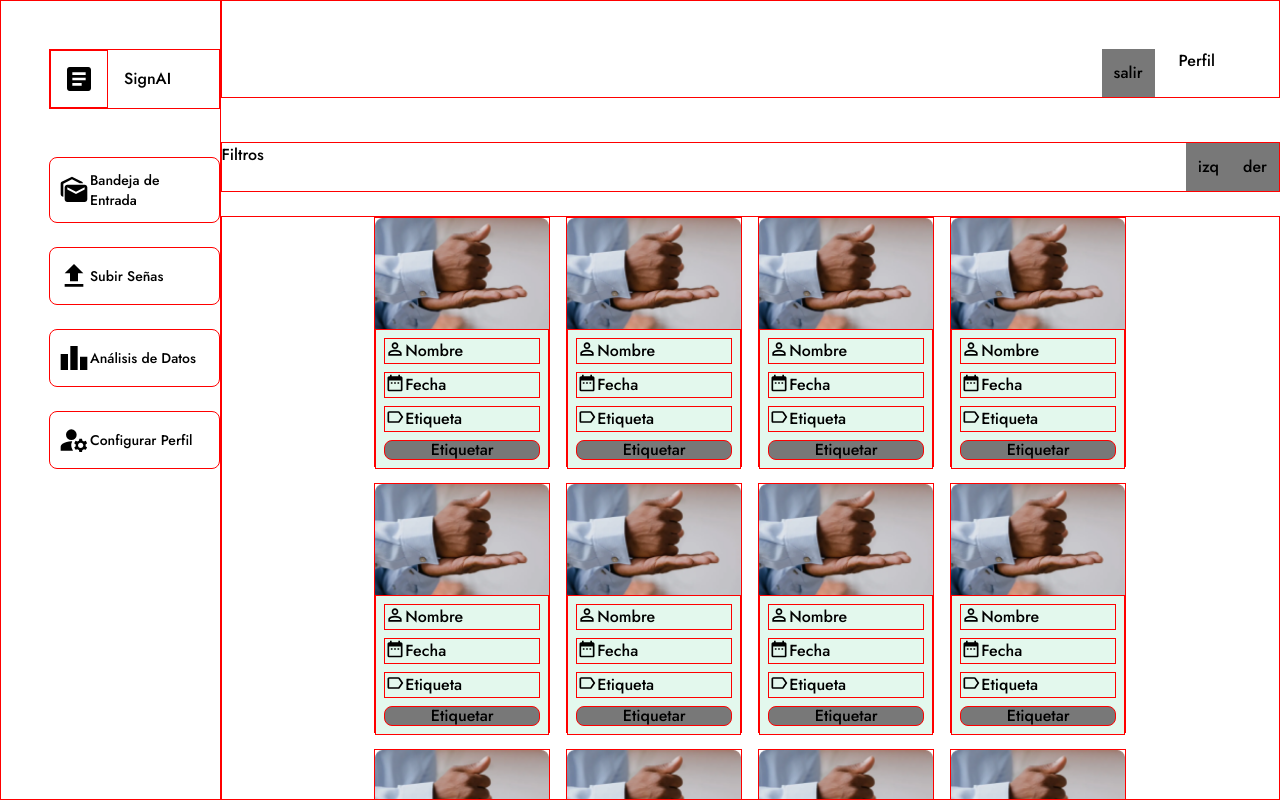
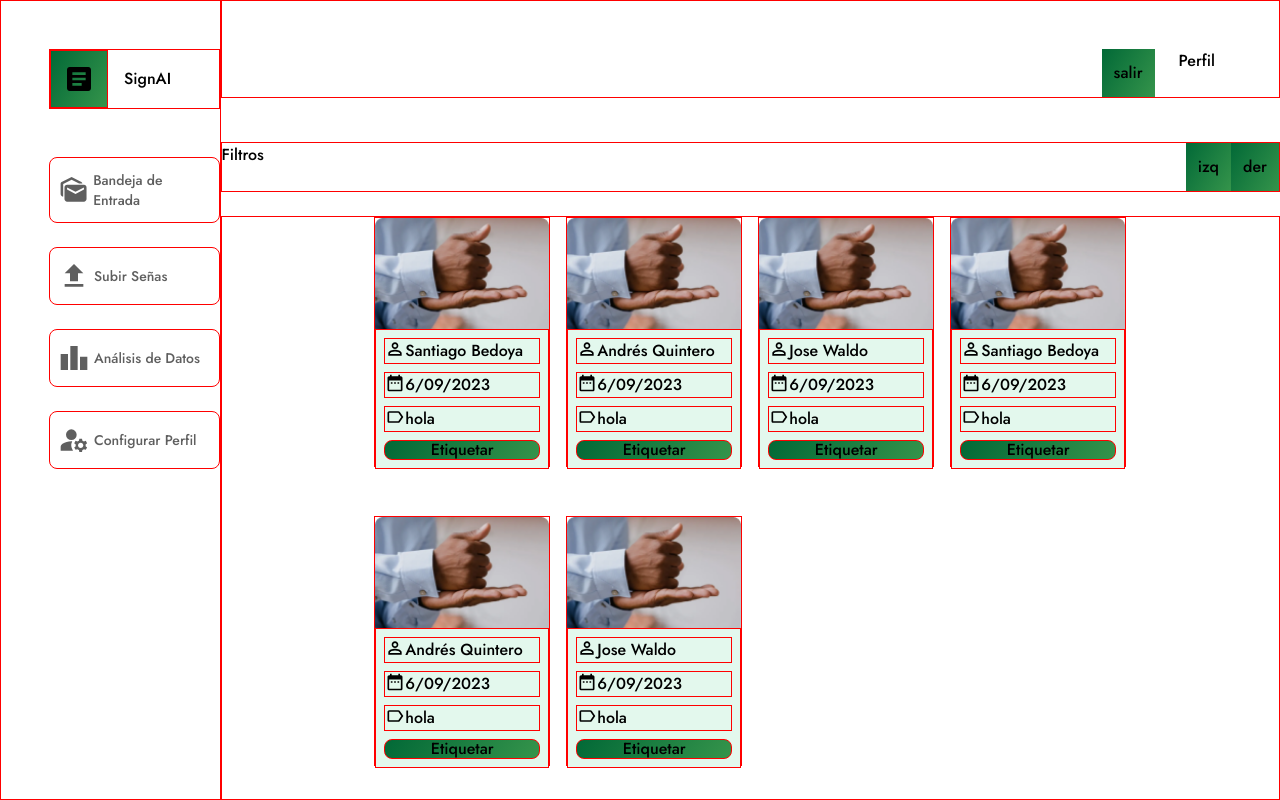
Before and after one commit to SignAIUdeA/SignAI, a Next.js app in the folder frontend/: page /ProfesionalDashboard in a window 1280 px wide. Built offline with nearby package versions, Linux system fonts and the light colour scheme.

Commit message:
Se tiene lista la primer version del ProfesionalDashboard y su sidebar, falta la union con los componentes de waldo

```diff
--- a/frontend/components/aside/ProvisionalSidebar.tsx
+++ b/frontend/components/aside/ProvisionalSidebar.tsx
@@ -1,11 +1,14 @@
 
 import React from 'react'
-import { MdLeaderboard, MdManageAccounts, MdMarkAsUnread, MdArticle, MdFileUpload } from "react-icons/md";
+import {  MdArticle } from "react-icons/md";
 import { SidebarData } from './aside.services';
 import Link from 'next/link';
+import { useRouter } from 'next/router';
 const ProvisionalSidebar = () => {
+  const router = useRouter()
   return (
     <aside className='hidden w-64 md:flex flex-col gap-12 pt-12 pl-12 debug'>
+
         <div className='debug flex gap-4 items-center'>
           <button className='bg-white debug'>
             <MdArticle className='h-8 w-8'/>
@@ -15,8 +18,8 @@ const ProvisionalSidebar = () => {
 
         <ul className='flex flex-col gap-6'>
           {SidebarData.map((item, index) => (
-            <li key={item.title} className=''>
-              <Link href={item.link} className='debug flex bg-white rounded-lg hover:bg-green-500 px-2 py-3 justify-start items-center active:bg-black'>
+            <li key={item.title} onClick={() => router.push(item.link)}>
+              <Link href={item.link} className='debug Link-sidebar background text-[var(--grey-light)]'>
                 {item.icon}
                 <span className='text-sm'>
                   {item.title}
@@ -25,33 +28,8 @@ const ProvisionalSidebar = () => {
             </li>
           ))}
         </ul>
-
-        {/* <div className='flex flex-col gap-6'>
-            <button className='debug flex bg-white rounded-lg'>
-              <MdMarkAsUnread className='h-8 w-8'/>
-              <span>Bandeja de Entrada</span>
-            </button>
-            <button className='flex '>
-              <MdFileUpload className='h-8 w-8'/>
-              <span></span>Subir Señas
-            </button>
-            <button className='flex '>
-              <MdLeaderboard className='h-8 w-8'/>
-              <span></span>Análisis de Datos
-            </button>
-            <button className='flex '>
-              <MdManageAccounts className='h-8 w-8'/>
-              <span></span>Configurar Perfil
-            </button>
-        </div> */}
     </aside>
   )
 }
 
-const sidebar = () => {
-
-    <aside>
-      <ul></ul>
-    </aside>
-}
 export {ProvisionalSidebar};
--- a/frontend/components/aside/aside.services.tsx
+++ b/frontend/components/aside/aside.services.tsx
@@ -16,16 +16,16 @@ export const SidebarData: SidebarDataItemType[] = [
     {
         title: 'Subir Señas',
         icon: <MdFileUpload className='h-8 w-8'/>,
-        link: ''
+        link: '/uploadfile'
     },
     {
         title: 'Análisis de Datos',
         icon: <MdLeaderboard className='h-8 w-8'/>,
-        link: ''
+        link: '/dashboard'
     },
     {
         title: 'Configurar Perfil',
         icon: <MdManageAccounts className='h-8 w-8'/>,
-        link: ''
+        link: '/profile'
     }
 ]
--- /dev/null
+++ b/frontend/components/card/Card.tsx
@@ -0,0 +1,38 @@
+
+import React from 'react'
+import Image from 'next/image'
+import { MdDateRange, MdLabelOutline, MdOutlinePermIdentity } from 'react-icons/md'
+import { CardData } from './card.services';
+
+interface CardProps {
+    name: string,
+    date: string,
+    label: string
+}
+
+const Card = ({name, date, label}: CardProps) => {
+    return(
+      <div className='flex flex-col debug w-44 h-[250px]'>
+        <Image  src="/sign.png" width={176} height={100} alt="sign"/>
+        <div className='flex flex-col gap-2 p-2 bg-[#E3F8ED] debug'>
+          <div className='flex debug'>
+            <MdOutlinePermIdentity className='h-5 w-5'/>
+            <span>{name}</span>
+          </div>
+          <div className='flex debug'>
+            <MdDateRange className='h-5 w-5'/>
+            <span>{date}</span>
+          </div>
+          <div className='flex debug'>
+            <MdLabelOutline className='h-5 w-5'/>
+            <span>{label}</span>
+          </div>
+          <button className='w-30 h-5 flex justify-center items-center p-0 rounded-lg debug bg-'>
+            <span>Etiquetar</span>
+          </button>
+        </div>
+      </div>
+    );
+  };
+
+export default Card
--- /dev/null
+++ b/frontend/components/card/card.services.tsx
@@ -0,0 +1,47 @@
+import React from 'react'
+import { MdDateRange, MdLabelOutline, MdOutlinePermIdentity } from 'react-icons/md'
+interface CardType {
+    name: string,
+    date: string,
+    label: string,
+    image: string,
+}
+
+export const CardData: CardType[] = [
+    {
+        name: 'Santiago Bedoya',
+        date: '6/09/2023',
+        label: 'hola',
+        image: '/sign.png',
+    },
+    {
+        name: 'Andrés Quintero',
+        date: '6/09/2023',
+        label: 'hola',
+        image: '/sign.png',
+    },
+    {
+        name: 'Jose Waldo',
+        date: '6/09/2023',
+        label: 'hola',
+        image: '/sign.png',
+    },
+    {
+        name: 'Santiago Bedoya',
+        date: '6/09/2023',
+        label: 'hola',
+        image: '/sign.png',
+    },
+    {
+        name: 'Andrés Quintero',
+        date: '6/09/2023',
+        label: 'hola',
+        image: '/sign.png',
+    },
+    {
+        name: 'Jose Waldo',
+        date: '6/09/2023',
+        label: 'hola',
+        image: '/sign.png',
+    }
+]
--- a/frontend/pages/ProfesionalDashboard.tsx
+++ b/frontend/pages/ProfesionalDashboard.tsx
@@ -1,7 +1,7 @@
 import React from 'react'
 import Layout from '@/layouts/Layout'
-import Image from 'next/image'
-import { MdDateRange, MdLabelOutline, MdOutlinePermIdentity } from 'react-icons/md'
+import Card from '@/components/card/Card'
+import { CardData } from '@/components/card/card.services'
 
 const ProfesionalDashboard = () => {
   return (
@@ -27,49 +27,13 @@ const ProfesionalDashboard = () => {
   )
 }
 
-const Card = () => {
-  return(
-    <div className='flex flex-col debug w-44 h-[250px]'>
-      <Image  src="/sign.png" width={176} height={100} alt="sign"/>
-      <div className='flex flex-col gap-2 p-2 bg-[#E3F8ED] debug'>
-        <div className='flex debug'>
-          <MdOutlinePermIdentity className='h-5 w-5'/>
-          <span>Nombre</span>
-        </div>
-        <div className='flex debug'>
-          <MdDateRange className='h-5 w-5'/>
-          <span>Fecha</span>
-        </div>
-        <div className='flex debug'>
-          <MdLabelOutline className='h-5 w-5'/>
-          <span>Etiqueta</span>
-        </div>
-        <button className='w-30 h-5 flex justify-center items-center p-0 rounded-lg debug'>
-          <span>Etiquetar</span>
-        </button>
-      </div>
-    </div>
-  );
-};
-
 const DesktopCards = () => {
   return (
     <div className='hidden md:grid h-full mt-6 justify-items-center debug overflow-y-auto'>
       <div className='grid sm:grid-cols-2 md:grid-cols-3 lg:grid-cols-4 gap-4'>
-        <Card />
-        <Card />
-        <Card />
-        <Card />
-        <Card />
-        <Card />
-        <Card />
-        <Card />
-        <Card />
-        <Card />
-        <Card />
-        <Card />
-        <Card />
-        <Card />
+        {CardData.map((item, index) => (
+          <Card key={index} name={item.name} date={item.date} label={item.label} />
+        ))}
       </div>
     </div>
   );
@@ -79,9 +43,9 @@ const MobileCards = () =>{
   return(
     <div className='md:hidden sm:grid h-full mt-6 justify-items-center debug'>
       <div className='grid sm:grid-cols-2'>
-        <Card/>
-        <Card/>
-        <Card/>
+        {CardData.map((item, index) => (
+          <Card key={index} name={item.name} date={item.date} label={item.label} />
+        ))}
       </div>
     </div>
   );
--- a/frontend/styles/globals.css
+++ b/frontend/styles/globals.css
@@ -101,7 +101,8 @@ label {
 button {
   padding: 12px;
   font-size: medium;
-  background-color: #787878;
+  /* background-color: #787878; */
+  background: var(--bg-main);
 }
 
 .welcome {
@@ -168,6 +169,14 @@ button {
   flex: 70%;
 }
 
+.Link-sidebar{
+  @apply flex bg-white rounded-lg  px-2 py-3 justify-start items-center gap-1;
+}
+
+.background:hover{
+  background: var(--bg-item-navbar);
+  color: white;
+}
 .debug {
   border: 1px red solid;
 }
--- a/frontend/tailwind.config.js
+++ b/frontend/tailwind.config.js
@@ -11,7 +11,7 @@ module.exports = {
   ],
   theme: {
     extend: {
-    },
+  },
   },
   plugins: [],
 }
```
